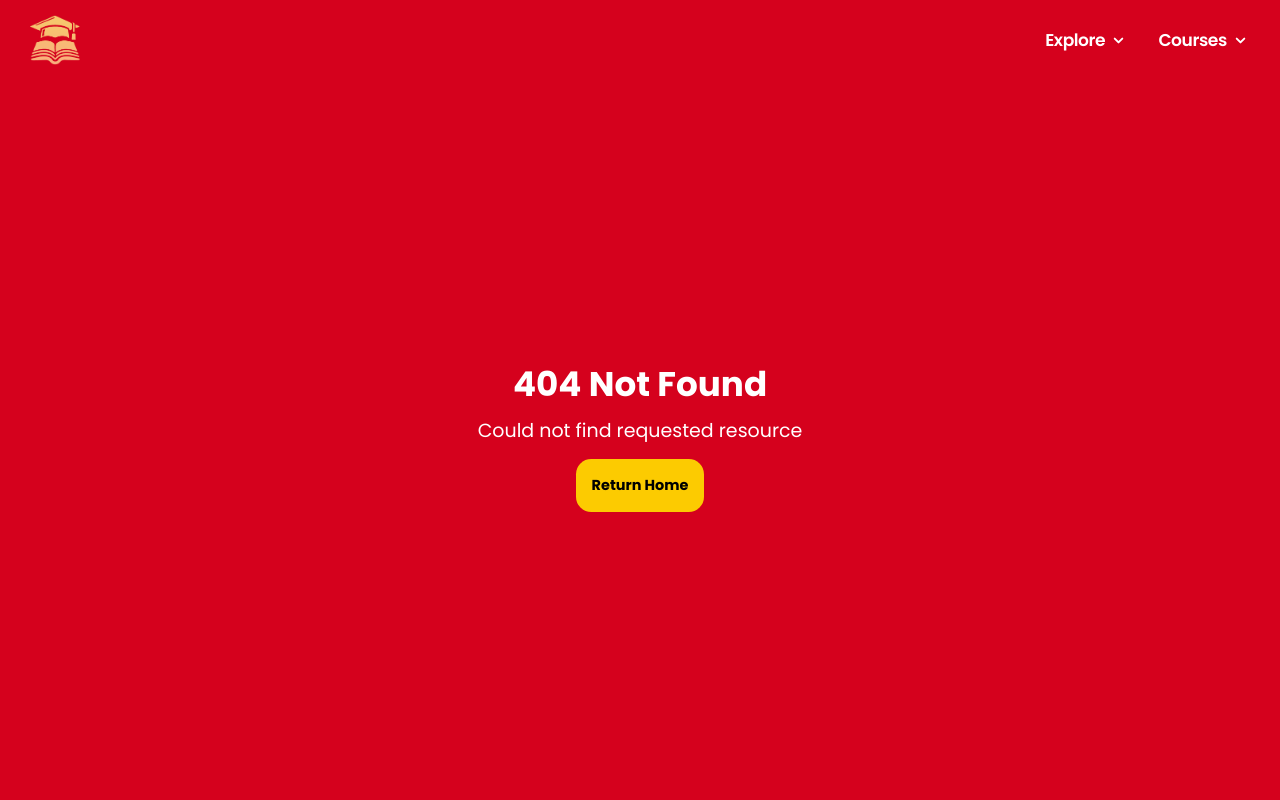
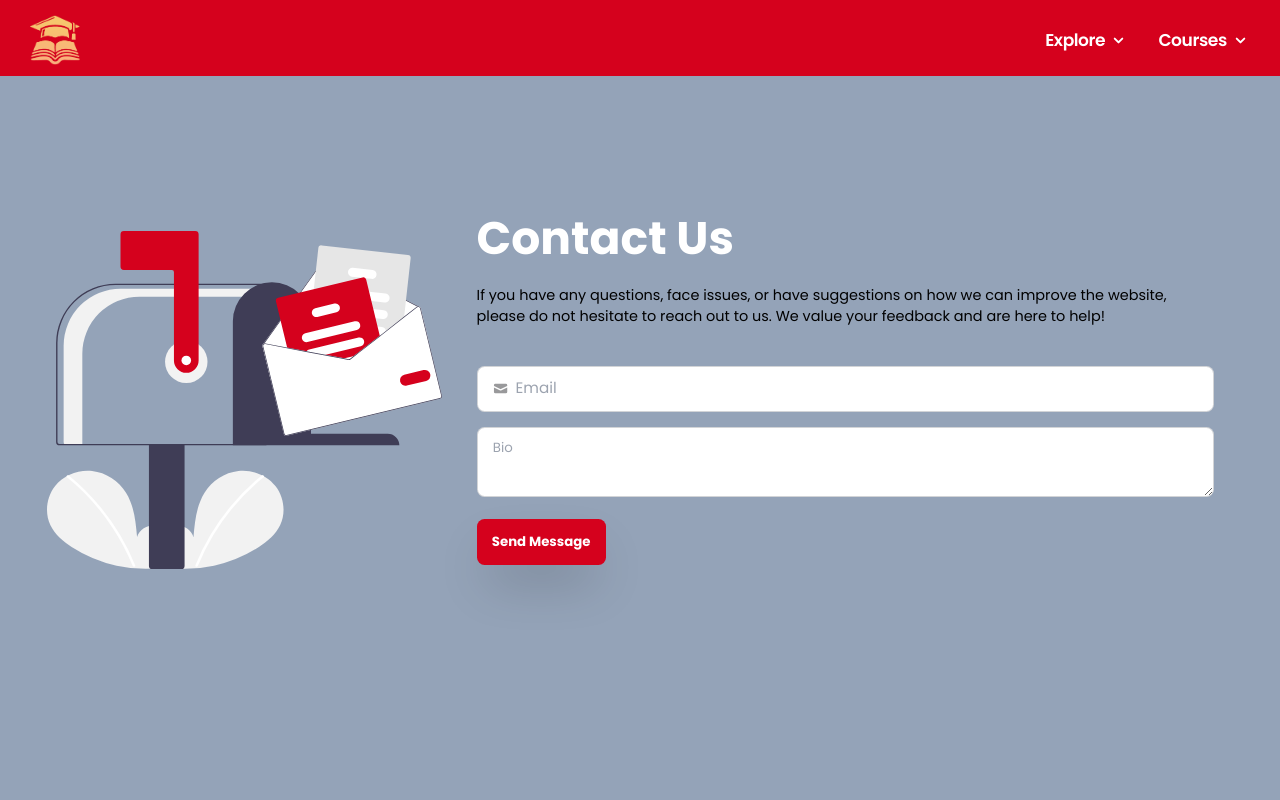
Before and after one commit to Jasmit22/ucalgaryFirstYear, a Next.js app: page /contact in a window 1280 px wide. Before the commit this address had no page. Shown: the top 800 px of the page. Built offline with nearby package versions, Linux system fonts and the light colour scheme.

Commit message:
Add contact page layout

```diff
--- /dev/null
+++ b/src/app/contact/page.jsx
@@ -0,0 +1,45 @@
+import Image from "next/image";
+
+export default function ContactPage() {
+  return (
+    <div className="hero min-h-screen bg-slate-400">
+      <div className="bg-ucalgaryRed fixed top-0 left-0 z-10 h-20 w-full"></div>
+      <div className="hero-content flex-col lg:flex-row">
+        <Image
+          src={"/svg/contact.svg"}
+          alt="Contact Image"
+          width={1000}
+          height={1000}
+          className="w-52 md:w-64 lg:w-1/3"
+        />
+        <div className="mx-5">
+          <h1 className="text-5xl font-bold text-white">Contact Us</h1>
+          <p className="py-6 text-black">
+            If you have any questions, face issues, or have suggestions on how
+            we can improve the website, please do not hesitate to reach out to
+            us. We value your feedback and are here to help!
+          </p>
+          <label className="input input-bordered flex items-center gap-2 text-ucalgaryDarkGrey my-4">
+            <svg
+              xmlns="http://www.w3.org/2000/svg"
+              viewBox="0 0 16 16"
+              fill="currentColor"
+              className="h-4 w-4 opacity-70"
+            >
+              <path d="M2.5 3A1.5 1.5 0 0 0 1 4.5v.793c.026.009.051.02.076.032L7.674 8.51c.206.1.446.1.652 0l6.598-3.185A.755.755 0 0 1 15 5.293V4.5A1.5 1.5 0 0 0 13.5 3h-11Z" />
+              <path d="M15 6.954 8.978 9.86a2.25 2.25 0 0 1-1.956 0L1 6.954V11.5A1.5 1.5 0 0 0 2.5 13h11a1.5 1.5 0 0 0 1.5-1.5V6.954Z" />
+            </svg>
+            <input type="text" className="grow" placeholder="Email" />
+          </label>
+          <textarea
+            className="textarea textarea-bordered w-full mb-4 text-black"
+            placeholder="Bio"
+          ></textarea>
+          <button className="btn bg-ucalgaryRed text-white border-none hover:bg-red-800 mb-5 font-bold shadow-2xl">
+            Send Message
+          </button>
+        </div>
+      </div>
+    </div>
+  );
+}
```
Also changed, not shown: public/svg/contact.svg (added).
